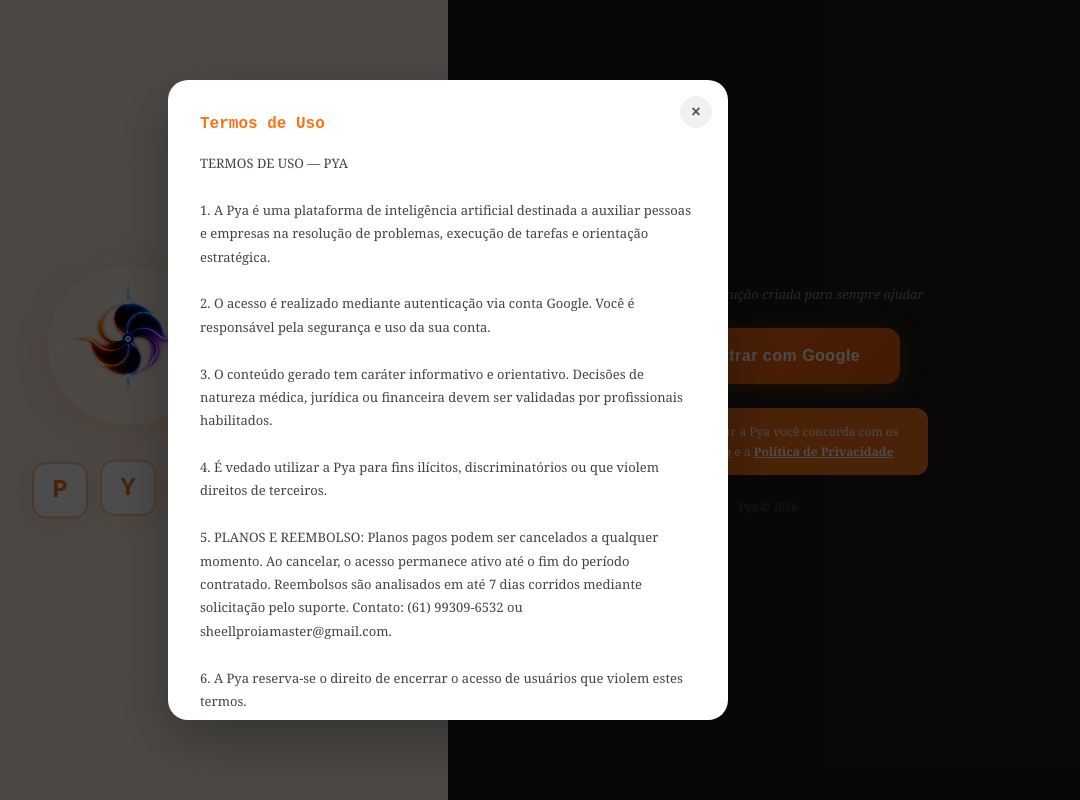
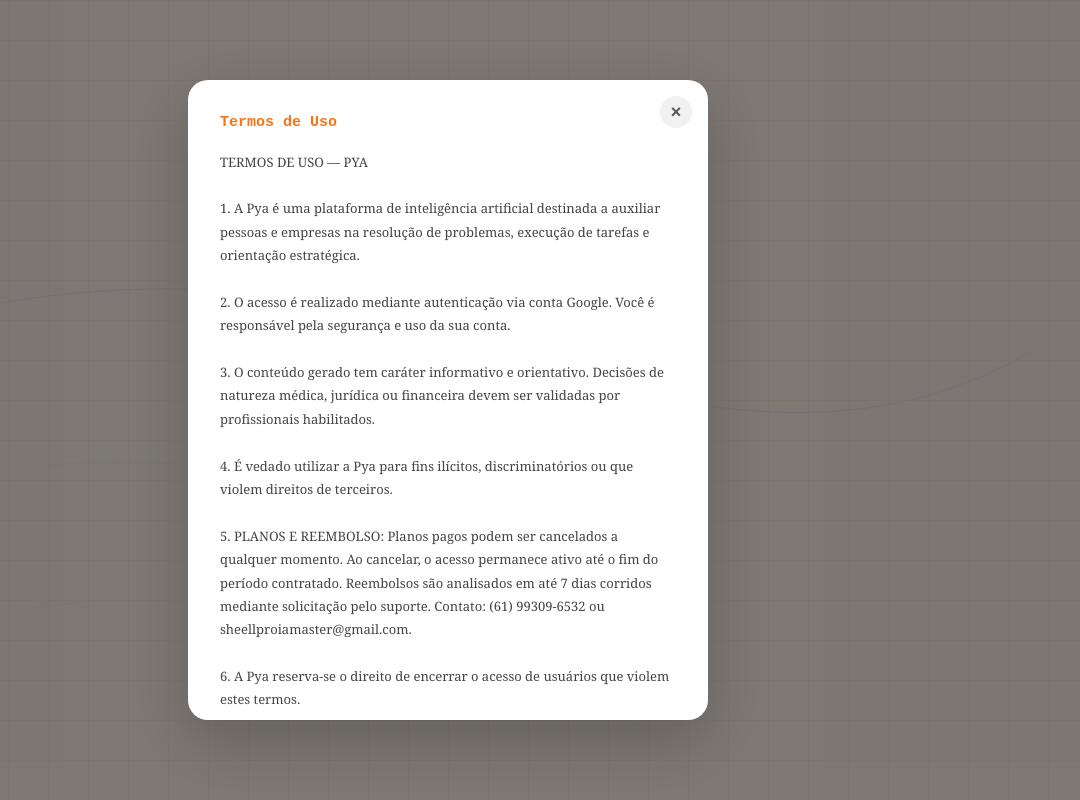
Before and after one commit to sheellproiamaster-lab/pya, a Next.js app: page /login in a window 1280 px wide. Both pictures are taken after a click on the button "Termos de Uso". Shown: the whole page, without its empty margins (192-1272 px from the left). Built offline with nearby package versions, Linux system fonts and the light colour scheme.

Commit message:
feat: login premium centralizado

```diff
--- a/app/login/page.tsx
+++ b/app/login/page.tsx
@@ -43,43 +43,20 @@
         initial={{ opacity: 0 }}
         animate={{ opacity: 1 }}
         exit={{ opacity: 0 }}
-        style={{
-          position: "fixed", inset: 0, background: "rgba(0,0,0,0.7)",
-          zIndex: 100, display: "flex", alignItems: "center", justifyContent: "center",
-          padding: 24,
-        }}
+        style={{ position: "fixed", inset: 0, background: "rgba(0,0,0,0.5)", zIndex: 100, display: "flex", alignItems: "center", justifyContent: "center", padding: 24 }}
         onClick={onClose}
       >
         <motion.div
           initial={{ scale: 0.9, opacity: 0 }}
           animate={{ scale: 1, opacity: 1 }}
-          exit={{ scale: 0.9, opacity: 0 }}
           onClick={(e) => e.stopPropagation()}
-          style={{
-            background: "#fff", borderRadius: 20, padding: 32,
-            maxWidth: 560, width: "100%", maxHeight: "80vh",
-            overflowY: "auto", position: "relative",
-            boxShadow: "0 20px 60px rgba(0,0,0,0.3)",
-          }}
+          style={{ background: "#fff", borderRadius: 20, padding: 32, maxWidth: 520, width: "100%", maxHeight: "80vh", overflowY: "auto", position: "relative", boxShadow: "0 20px 60px rgba(0,0,0,0.2)" }}
         >
-          <button
-            onClick={onClose}
-            style={{
-              position: "absolute", top: 16, right: 16,
-              background: "#f1f1f1", border: "none", borderRadius: "50%",
-              width: 32, height: 32, cursor: "pointer",
-              fontSize: 16, fontWeight: 700, color: "#555",
-              display: "flex", alignItems: "center", justifyContent: "center",
-            }}
-          >
+          <button onClick={onClose} style={{ position: "absolute", top: 16, right: 16, background: "#f1f1f1", border: "none", borderRadius: "50%", width: 32, height: 32, cursor: "pointer", fontSize: 18, fontWeight: 700, color: "#555" }}>
             ×
           </button>
-          <h2 style={{ color: "#F97316", fontFamily: "'Courier New', monospace", fontSize: 16, fontWeight: 900, marginBottom: 16 }}>
-            {title}
-          </h2>
-          <p style={{ fontSize: 13, color: "#444", lineHeight: 1.8, whiteSpace: "pre-line", fontFamily: "'Georgia', serif" }}>
-            {content}
-          </p>
+          <h2 style={{ color: "#F97316", fontFamily: "'Courier New', monospace", fontSize: 15, fontWeight: 900, marginBottom: 16 }}>{title}</h2>
+          <p style={{ fontSize: 13, color: "#444", lineHeight: 1.8, whiteSpace: "pre-line", fontFamily: "'Georgia', serif" }}>{content}</p>
         </motion.div>
       </motion.div>
     </AnimatePresence>
@@ -95,7 +72,7 @@
     { d: "M0,750 Q350,620 750,700 T1440,680", color: "#8b5cf6", width: 1, dur: 5.5, delay: 2 },
   ];
   return (
-    <svg style={{ position: "absolute", inset: 0, width: "100%", height: "100%", pointerEvents: "none", opacity: 0.2 }} viewBox="0 0 1440 900" preserveAspectRatio="xMidYMid slice">
+    <svg style={{ position: "fixed", inset: 0, width: "100%", height: "100%", pointerEvents: "none", zIndex: 0, opacity: 0.2 }} viewBox="0 0 1440 900" preserveAspectRatio="xMidYMid slice">
       {waves.map((w, i) => (
         <motion.path key={i} d={w.d} stroke={w.color} strokeWidth={w.width} fill="none"
           animate={{ pathLength: [0, 1, 0], opacity: [0, 0.6, 0] }}
@@ -110,68 +87,56 @@
   const [modal, setModal] = useState<null | "termos" | "privacidade">(null);
 
   return (
-    <main style={{ height: "100vh", display: "flex", overflow: "hidden" }}>
+    <main style={{
+      height: "100vh", display: "flex", alignItems: "center", justifyContent: "center",
+      overflow: "hidden", position: "relative",
+      background: "#FAF0E6",
+      backgroundImage: `linear-gradient(rgba(249,115,22,0.06) 1px, transparent 1px), linear-gradient(90deg, rgba(249,115,22,0.06) 1px, transparent 1px)`,
+      backgroundSize: "40px 40px",
+    }}>
+      <NeuralBg />
 
       {modal === "termos" && <Modal title="Termos de Uso" content={TERMOS} onClose={() => setModal(null)} />}
       {modal === "privacidade" && <Modal title="Política de Privacidade" content={PRIVACIDADE} onClose={() => setModal(null)} />}
 
-      {/* LADO ESQUERDO */}
-      <div style={{
-        width: "50%", background: "#FAF0E6", position: "relative",
-        display: "flex", alignItems: "center", justifyContent: "center", overflow: "hidden",
-      }}>
-        <NeuralBg />
-        <div style={{ position: "relative", zIndex: 1, display: "flex", flexDirection: "column", alignItems: "center", gap: 24 }}>
-          <motion.div animate={{ y: [0, -16, 0] }} transition={{ duration: 3.5, repeat: Infinity, ease: "easeInOut" }}>
-            <Image src="/pya002.png" alt="Pya" width={160} height={160} style={{ borderRadius: "50%", boxShadow: "0 8px 40px #F9731440" }} />
+      <motion.div
+        initial={{ opacity: 0, y: 20 }}
+        animate={{ opacity: 1, y: 0 }}
+        style={{
+          position: "relative", zIndex: 1,
+          display: "flex", flexDirection: "column", alignItems: "center", gap: 20,
+          background: "rgba(255,255,255,0.7)",
+          backdropFilter: "blur(12px)",
+          borderRadius: 24, padding: "40px 48px",
+          border: "1.5px solid #F9731630",
+          boxShadow: "0 8px 40px #F9731420",
+          maxWidth: 420, width: "100%",
+        }}
+      >
+        <motion.div animate={{ y: [0, -10, 0] }} transition={{ duration: 3.5, repeat: Infinity, ease: "easeInOut" }}>
+          <Image src="/pya002.png" alt="Pya" width={100} height={100} style={{ borderRadius: "50%", boxShadow: "0 4px 24px #F9731440" }} />
         </motion.div>
-          <div style={{ display: "flex", gap: 12 }}>
+
+        <div style={{ display: "flex", gap: 10 }}>
           {["P", "Y", "A"].map((letter, i) => (
             <motion.div key={i}
-                animate={{ y: [0, -6, 0] }}
+              animate={{ y: [0, -5, 0] }}
               transition={{ duration: 2.2, repeat: Infinity, ease: "easeInOut", delay: i * 0.3 }}
-                style={{
-                  width: 56, height: 56, background: "#fff",
-                  border: "2px solid #F9731670", borderRadius: 14,
-                  display: "flex", alignItems: "center", justifyContent: "center",
-                  boxShadow: "0 4px 20px #F9731425",
-                }}
+              style={{ width: 48, height: 48, background: "#fff", border: "2px solid #F9731660", borderRadius: 12, display: "flex", alignItems: "center", justifyContent: "center", boxShadow: "0 4px 16px #F9731420" }}
             >
-                <span style={{ fontSize: 26, fontWeight: 900, color: "#F97316", fontFamily: "'Courier New', monospace" }}>
-                  {letter}
-                </span>
+              <span style={{ fontSize: 22, fontWeight: 900, color: "#F97316", fontFamily: "'Courier New', monospace" }}>{letter}</span>
             </motion.div>
           ))}
         </div>
-        </div>
-      </div>
 
-      {/* LADO DIREITO */}
-      <div style={{
-        width: "50%", background: "#1a1a1a", position: "relative",
-        display: "flex", flexDirection: "column", alignItems: "center",
-        justifyContent: "center", gap: 24, padding: "40px 48px",
-      }}>
-        <motion.div initial={{ opacity: 0, y: 20 }} animate={{ opacity: 1, y: 0 }} transition={{ delay: 0.2 }}
-          style={{ textAlign: "center" }}>
-          <p style={{ color: "#888", fontSize: 13, fontFamily: "'Georgia', serif", fontStyle: "italic", margin: 0 }}>
+        <p style={{ fontSize: 13, fontStyle: "italic", color: "#666", fontFamily: "'Georgia', serif", textAlign: "center", margin: 0 }}>
           uma agente de execução criada para sempre ajudar
         </p>
-        </motion.div>
 
         <motion.button
-          initial={{ opacity: 0, y: 20 }}
-          animate={{ opacity: 1, y: 0 }}
-          transition={{ delay: 0.4 }}
-          whileHover={{ scale: 1.04, boxShadow: "0 0 32px #F9731660" }}
+          whileHover={{ scale: 1.04, boxShadow: "0 0 28px #F9731660" }}
           whileTap={{ scale: 0.97 }}
-          style={{
-            background: "linear-gradient(135deg, #F97316, #ea580c)",
-            color: "#fff", border: "none", borderRadius: 14,
-            padding: "16px 40px", fontWeight: 800, fontSize: 16,
-            cursor: "pointer", boxShadow: "0 4px 24px #F9731650",
-            display: "flex", alignItems: "center", gap: 12, letterSpacing: 0.5,
-          }}
+          style={{ background: "linear-gradient(135deg, #F97316, #ea580c)", color: "#fff", border: "none", borderRadius: 14, padding: "14px 36px", fontWeight: 800, fontSize: 15, cursor: "pointer", boxShadow: "0 4px 20px #F9731650", display: "flex", alignItems: "center", gap: 10, width: "100%", justifyContent: "center" }}
         >
           <svg width="20" height="20" viewBox="0 0 24 24" fill="white">
             <path d="M22.56 12.25c0-.78-.07-1.53-.2-2.25H12v4.26h5.92c-.26 1.37-1.04 2.53-2.21 3.31v2.77h3.57c2.08-1.92 3.28-4.74 3.28-8.09z" />
@@ -182,33 +147,21 @@
           Entrar com Google
         </motion.button>
 
-        <motion.div
-          initial={{ opacity: 0 }}
-          animate={{ opacity: 1 }}
-          transition={{ delay: 0.6 }}
-          style={{
-            background: "#F97316", borderRadius: 12, padding: "14px 24px",
-            textAlign: "center", maxWidth: 320,
-          }}
-        >
-          <p style={{ color: "#fff", fontSize: 12, margin: 0, lineHeight: 1.6, fontFamily: "'Georgia', serif" }}>
+        <div style={{ background: "#F97316", borderRadius: 12, padding: "12px 20px", textAlign: "center", width: "100%" }}>
+          <p style={{ color: "#fff", fontSize: 11, margin: 0, lineHeight: 1.7, fontFamily: "'Georgia', serif" }}>
             Ao acessar e usar a Pya você concorda com os{" "}
-            <button onClick={() => setModal("termos")}
-              style={{ color: "#fff", fontWeight: 800, background: "none", border: "none", cursor: "pointer", textDecoration: "underline", fontSize: 12 }}>
+            <button onClick={() => setModal("termos")} style={{ color: "#fff", fontWeight: 800, background: "none", border: "none", cursor: "pointer", textDecoration: "underline", fontSize: 11 }}>
               Termos de Uso
             </button>
             {" "}e a{" "}
-            <button onClick={() => setModal("privacidade")}
-              style={{ color: "#fff", fontWeight: 800, background: "none", border: "none", cursor: "pointer", textDecoration: "underline", fontSize: 12 }}>
+            <button onClick={() => setModal("privacidade")} style={{ color: "#fff", fontWeight: 800, background: "none", border: "none", cursor: "pointer", textDecoration: "underline", fontSize: 11 }}>
               Política de Privacidade
             </button>
           </p>
+        </div>
+
+        <p style={{ color: "#aaa", fontSize: 10, fontFamily: "'Georgia', serif", margin: 0 }}>Pya © 2026</p>
       </motion.div>
-
-        <p style={{ color: "#555", fontSize: 11, fontFamily: "'Georgia', serif", margin: 0 }}>
-          Pya © 2026
-        </p>
-      </div>
     </main>
   );
 }
```
Lines whose indentation alone changed are shown as unchanged.
